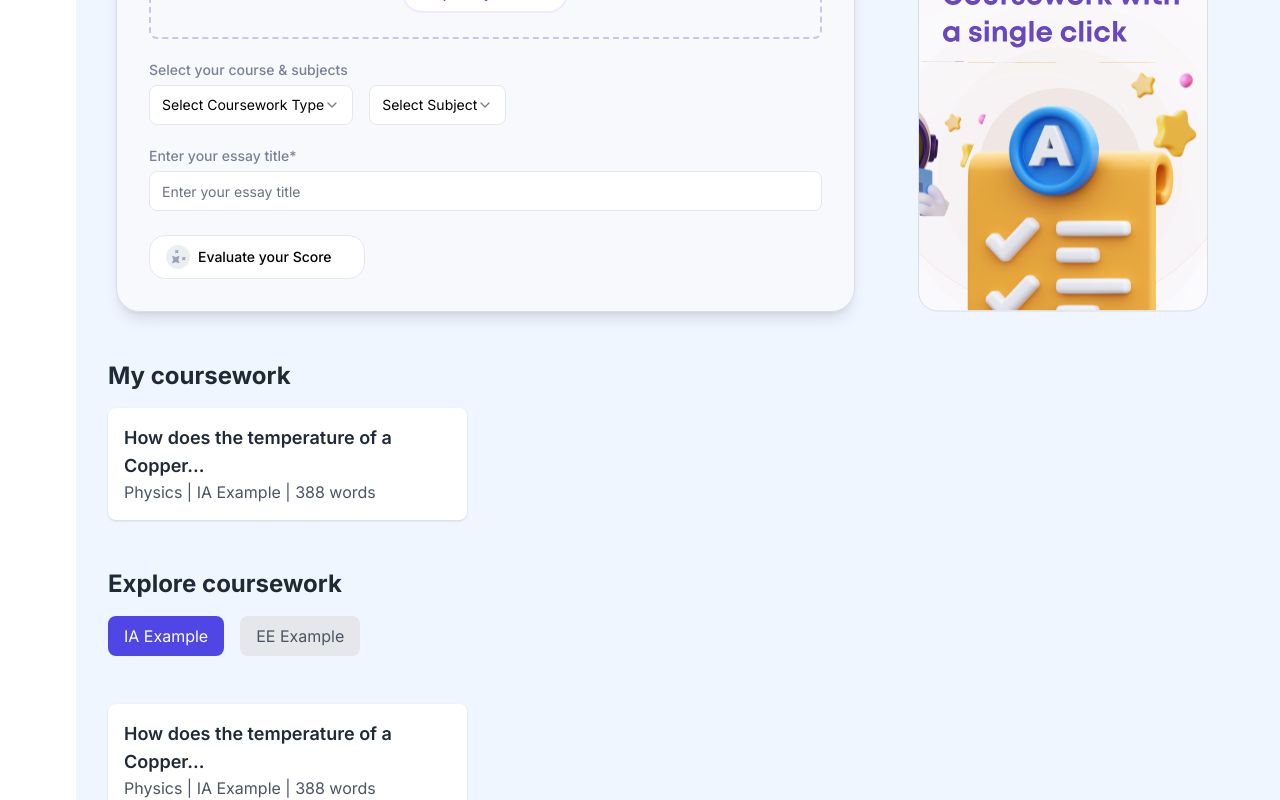
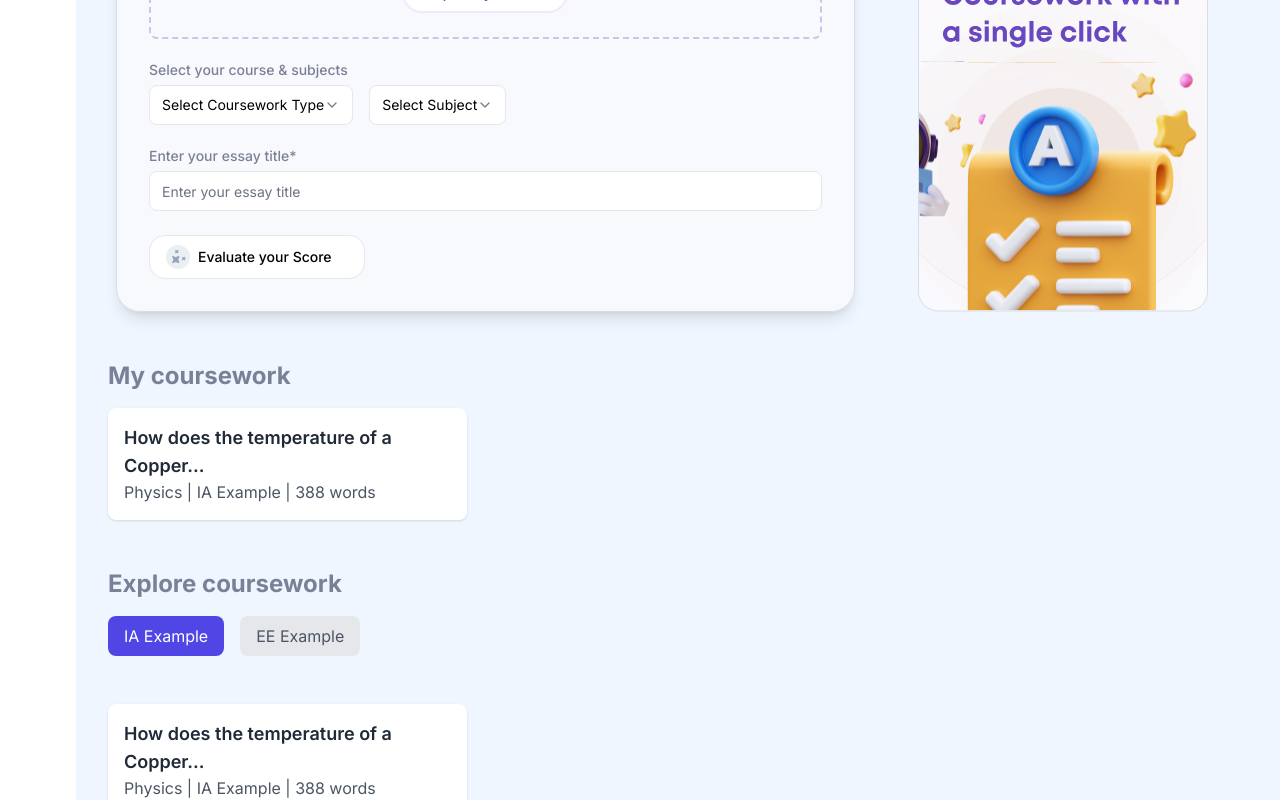
Before and after one commit to Durgesh2601/ib-coursework-evaluation, a Next.js app: page / in a window 1280 px wide. Shown: the part 406-1206 px from the top of the page. Built offline with nearby package versions, Linux system fonts and the light colour scheme.

Commit message:
refactor: coursework items

```diff
--- a/src/app/page.js
+++ b/src/app/page.js
@@ -5,23 +5,17 @@ import Header from "@/components/ui/Header";
 import Tabs from "@/components/ui/Tabs";
 import HomePageImg from "@/assets/img1.svg";
 import Image from "next/image";
+import { COURSEWORK_ITEMS } from "@/constants";
 
 export default function Home() {
-  const myCourseworkItems = [
-    {
-      title: "How does the temperature of a Copper...",
-      description: "Physics | IA Example | 388 words",
-    },
-  ];
-
   const exploreTabs = [
     {
       label: "IA Example",
-      content: <CourseworkList items={myCourseworkItems} />,
+      content: <CourseworkList items={COURSEWORK_ITEMS} />,
     },
     {
       label: "EE Example",
-      content: <CourseworkList items={myCourseworkItems} />,
+      content: <CourseworkList items={COURSEWORK_ITEMS} />,
     },
   ];
 
@@ -46,10 +40,10 @@ export default function Home() {
           </div>
         </div>
 
-        <CourseworkList title="My coursework" items={myCourseworkItems} />
+        <CourseworkList title="My coursework" items={COURSEWORK_ITEMS} />
 
         <section className="mt-6 lg:mt-12">
-          <h2 className="text-2xl font-bold text-gray-800 mb-4">
+          <h2 className="text-2xl font-bold text-secondary-text mb-4">
             Explore coursework
           </h2>
           <Tabs tabs={exploreTabs} />
--- a/src/components/ui/CourseworkForm.jsx
+++ b/src/components/ui/CourseworkForm.jsx
@@ -66,7 +66,6 @@ export default function CourseworkForm() {
     );
     setShowEvaluation(true);
   };
-
   return (
     <>
       {showEvaluation ? (
@@ -87,7 +86,7 @@ export default function CourseworkForm() {
               name="file"
               render={() => (
                 <FormItem>
-                  <FileUpload setFile={setFile} />
+                  <FileUpload file={file} setFile={setFile} />
                   <FormMessage>
                     {form.formState.errors.file?.message}
                   </FormMessage>
--- a/src/components/ui/CourseworkList.jsx
+++ b/src/components/ui/CourseworkList.jsx
@@ -2,7 +2,7 @@
 export default function CourseworkList({ title, items }) {
   return (
     <section className="mt-12">
-      <h2 className="text-2xl font-bold text-gray-800 mb-4">{title}</h2>
+      <h2 className="text-2xl font-bold text-secondary-text mb-4">{title}</h2>
       <div className="grid grid-cols-1 md:grid-cols-3 gap-8">
         {items.map((item, index) => (
           <div key={index} className="bg-white p-4 rounded-lg shadow">
--- a/src/components/ui/FileUpload.jsx
+++ b/src/components/ui/FileUpload.jsx
@@ -3,12 +3,12 @@
 import Image from "next/image";
 import React, { useEffect } from "react";
 import { useDropzone } from "react-dropzone";
+import { MdDelete } from "react-icons/md";
 import FileUploadImg from "@/assets/upload_file.svg";
 import { Button } from "./button";
 import { ACCEPTED_FILE_TYPES, MAX_FILE_SIZE } from "@/constants";
 
-const FileUpload = ({ setFile }) => {
-
+const FileUpload = ({ file, setFile }) => {
   useEffect(() => {
     const storedFiles = JSON.parse(localStorage.getItem("uploadedFiles"));
     if (!storedFiles) return;
@@ -16,7 +16,7 @@ const FileUpload = ({ setFile }) => {
   }, [setFile]);
 
   const onDrop = (acceptedFiles) => {
-    const validFiles = acceptedFiles.filter(
+    const validFiles = acceptedFiles.find(
       (file) =>
         file.size <= MAX_FILE_SIZE * 1024 * 1024 &&
         ACCEPTED_FILE_TYPES.includes(file.type)
@@ -29,7 +29,13 @@ const FileUpload = ({ setFile }) => {
     accept: {
       [ACCEPTED_FILE_TYPES.join(",")]: [],
     },
+    maxFiles: 1,
   });
+
+  const handleRemoveFile = (event) => {
+    event.stopPropagation();
+    setFile(null);
+  };
 
   return (
     <div
@@ -45,6 +51,12 @@ const FileUpload = ({ setFile }) => {
       <div className="mt-5">
         <Button variant="primary">Upload your file</Button>
       </div>
+      {file?.name && (
+        <div className="flex justify-center gap-2 items-center mt-4 space-y-2">
+          <p className="text-gray-800 mt-2">{file.name}</p>
+          <MdDelete size={20} onClick={handleRemoveFile} />
+        </div>
+      )}
     </div>
   );
 };
--- a/src/constants/index.js
+++ b/src/constants/index.js
@@ -55,3 +55,10 @@ export const SELECT_FIELDS = {
 };
 export const ACCEPTED_FILE_TYPES = ["application/pdf"];
 export const MAX_FILE_SIZE = 25; // 25MB for now
+export const COURSEWORK_ITEMS = [
+  {
+    title: "How does the temperature of a Copper...",
+    description: "Physics | IA Example | 388 words",
+    type: "ia",
+  },
+];
```
